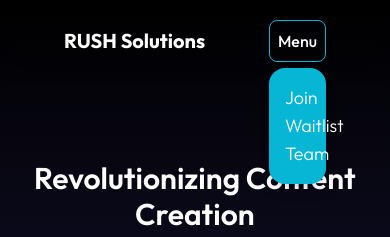
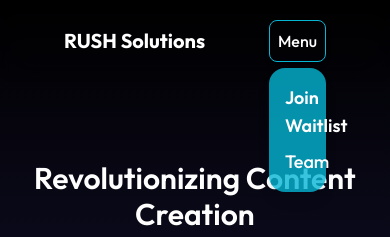
Before and after one commit to Subhan-hub1917/HeadStaterLandingPage, a Next.js app: page / in a window 390 px wide. Both pictures are taken after a click on the button "Menu". Shown: the top 237 px of the page. Built offline with nearby package versions, Linux system fonts and the light colour scheme.

Commit message:
Update Navbar.jsx

```diff
--- a/app/components/Navbar.jsx
+++ b/app/components/Navbar.jsx
@@ -37,15 +37,16 @@ const Navbar = () => {
   animate={{ translateY: 0, opacity: 1 }}
   exit={{ translateY: -100, opacity: 0 }}
   transition={{ duration: 0.3, ease: 'linear' }}
-        className='z-0 absolute top-12 left-0 text-lg text-center bg-cyan-500 rounded-2xl w-full shadow-lg p-4'
+  className="z-0 absolute top-12 left-0 text-lg text-center bg-cyan-500 bg-opacity-80 backdrop-blur-md rounded-2xl w-full shadow-lg p-4"
 >
   <p>
-          <a href={gmailUrl} target='_blank' rel='noopener noreferrer' className='text-white hover:underline'>
+    <a href={gmailUrl} target="_blank" rel="noopener noreferrer" className="text-white font-semibold hover:underline">
       Join Waitlist
     </a>
   </p>
-        <p className='text-white'>Team</p>
+  <p className="text-white font-medium mt-2">Team</p>
 </motion.div>
+
     )}
   </AnimatePresence>
 </div>
```
Lines whose indentation alone changed are shown as unchanged.
